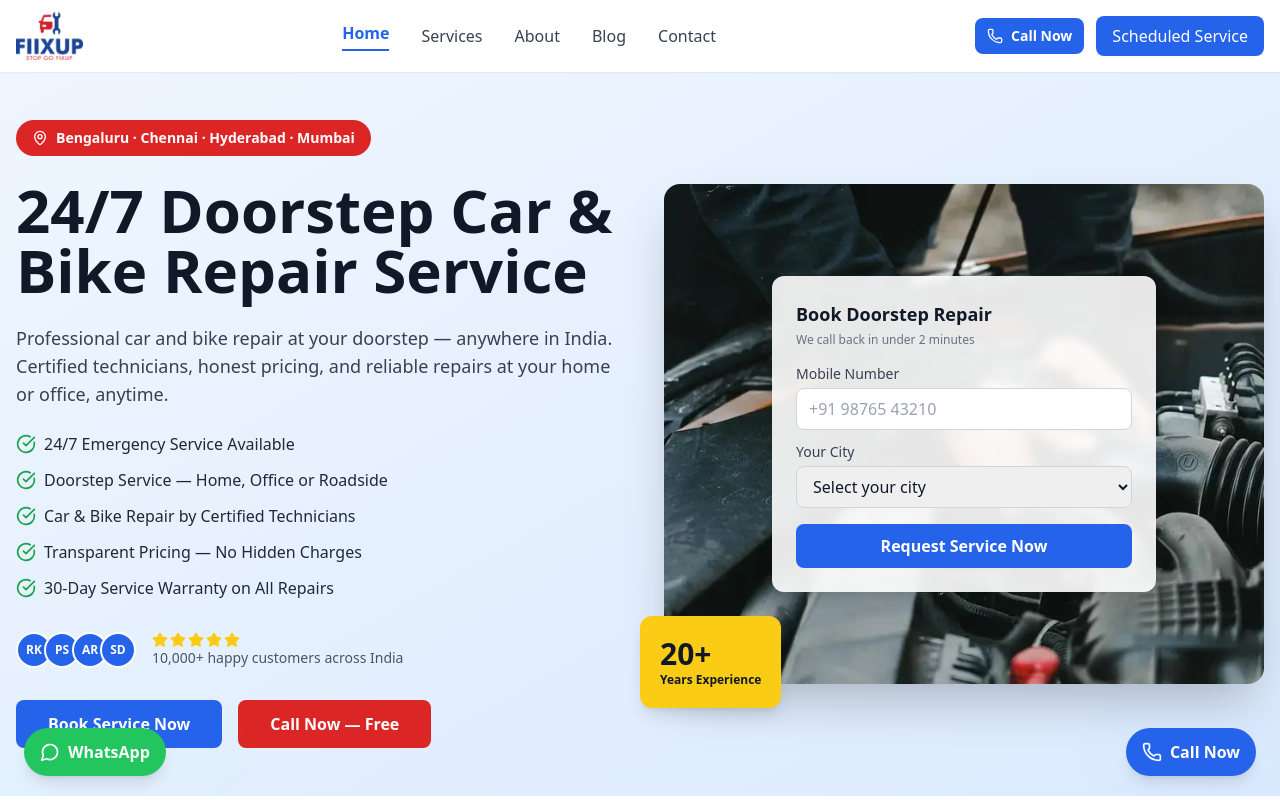
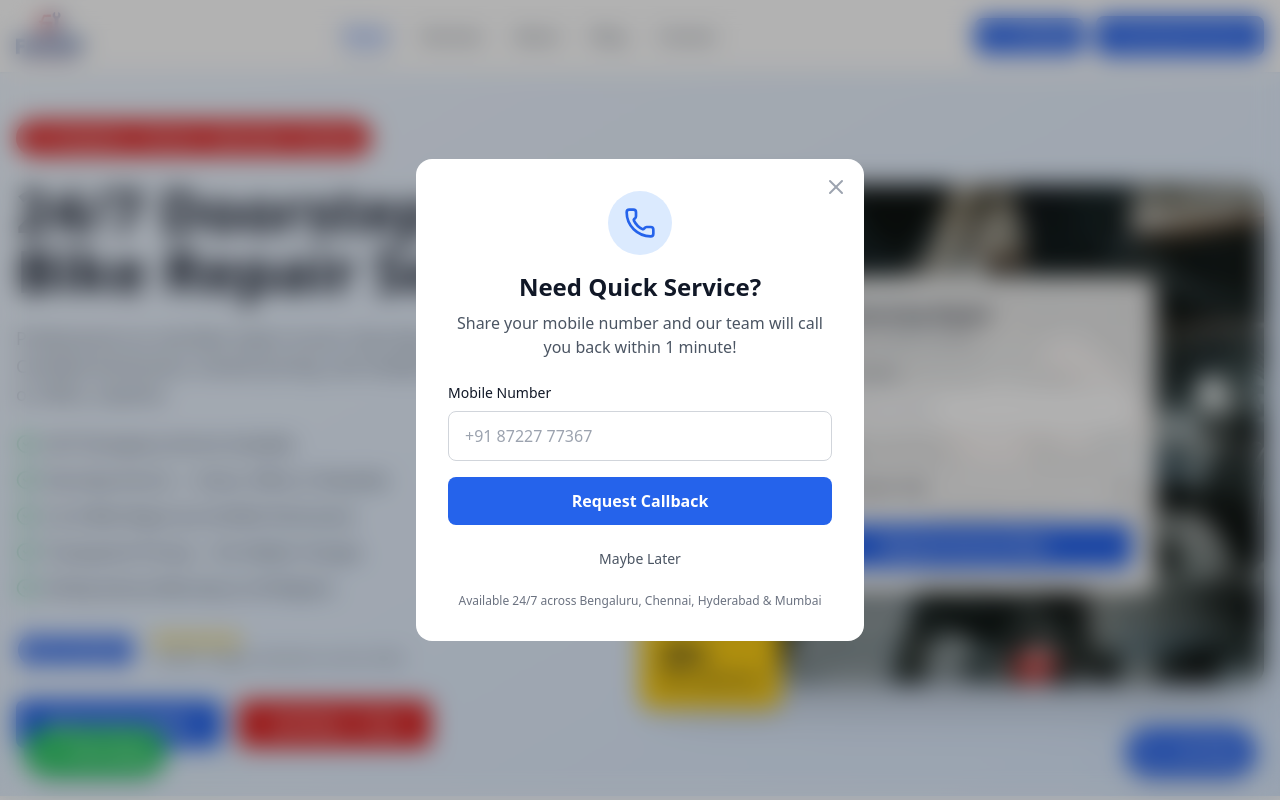
Before and after one commit to Shashi8969/fiixup_nextjs, a Next.js app: page / in a window 1280 px wide. Shown: the top 800 px of the page. Built offline with nearby package versions, Linux system fonts and the light colour scheme.

Commit message:
feat: add QuickServiceModal popup

```diff
--- a/app/layout.tsx
+++ b/app/layout.tsx
@@ -6,6 +6,7 @@ import { Footer } from "@/components/Footer";
 import { FloatingButtons } from "@/components/FloatingButtons";
 import { SITE_URL, SITE_NAME, DEFAULT_OG_IMAGE, DEFAULT_KEYWORDS } from "@/lib/constants";
 import { homeSchema } from "@/lib/schema";
+import { QuickServiceModal } from "@/components/QuickServiceModal";
 
 const inter = Inter({ subsets: ["latin"], variable: "--font-inter" });
 
@@ -55,6 +56,7 @@ export default function RootLayout({ children }: { children: React.ReactNode })
         <main>{children}</main>
         <Footer />
         <FloatingButtons />
+        <QuickServiceModal />
       </body>
     </html>
   );
--- /dev/null
+++ b/components/QuickServiceModal.tsx
@@ -0,0 +1,94 @@
+"use client";
+
+import { useState, useEffect } from "react";
+import { X, Phone } from "lucide-react";
+
+export function QuickServiceModal() {
+  const [isOpen, setIsOpen] = useState(false);
+  const [phoneNumber, setPhoneNumber] = useState("");
+
+  useEffect(() => {
+    const timer = setTimeout(() => {
+      const hasSeenModal = sessionStorage.getItem("hasSeenQuickServiceModal");
+      if (!hasSeenModal) {
+        setIsOpen(true);
+      }
+    }, 2000);
+    return () => clearTimeout(timer);
+  }, []);
+
+  const handleSubmit = (e: React.FormEvent) => {
+    e.preventDefault();
+    console.log("Phone number submitted:", phoneNumber);
+    sessionStorage.setItem("hasSeenQuickServiceModal", "true");
+    setIsOpen(false);
+  };
+
+  const handleClose = () => {
+    sessionStorage.setItem("hasSeenQuickServiceModal", "true");
+    setIsOpen(false);
+  };
+
+  if (!isOpen) return null;
+
+  return (
+    <div className="fixed inset-0 backdrop-blur-md bg-black/30 flex items-center justify-center z-[100] p-4">
+      <div className="bg-white rounded-2xl max-w-md w-full p-8 relative animate-in fade-in zoom-in duration-300">
+        <button
+          onClick={handleClose}
+          className="absolute top-4 right-4 text-gray-400 hover:text-gray-600 transition-colors"
+          aria-label="Close modal"
+        >
+          <X className="w-6 h-6" />
+        </button>
+
+        <div className="text-center mb-6">
+          <div className="w-16 h-16 bg-blue-100 rounded-full flex items-center justify-center mx-auto mb-4">
+            <Phone className="w-8 h-8 text-blue-600" />
+          </div>
+          <h2 className="text-2xl font-bold mb-2">Need Quick Service?</h2>
+          <p className="text-gray-600">
+            Share your mobile number and our team will call you back within 1 minute!
+          </p>
+        </div>
+
+        <form onSubmit={handleSubmit} className="space-y-4">
+          <div>
+            <label htmlFor="quick-phone" className="block text-sm font-medium mb-2">
+              Mobile Number
+            </label>
+            <input
+              type="tel"
+              id="quick-phone"
+              value={phoneNumber}
+              onChange={(e) => setPhoneNumber(e.target.value)}
+              placeholder="+91 87227 77367"
+              autoComplete="tel"
+              className="w-full px-4 py-3 border border-gray-300 rounded-lg focus:ring-2 focus:ring-blue-600 focus:border-transparent"
+              required
+            />
+          </div>
+
+          <button
+            type="submit"
+            className="w-full bg-blue-600 text-white py-3 rounded-lg hover:bg-blue-700 transition-colors font-semibold"
+          >
+            Request Callback
+          </button>
+
+          <button
+            type="button"
+            onClick={handleClose}
+            className="w-full text-gray-600 py-2 hover:text-gray-800 transition-colors text-sm"
+          >
+            Maybe Later
+          </button>
+        </form>
+
+        <p className="text-xs text-gray-500 text-center mt-4">
+          Available 24/7 across Bengaluru, Chennai, Hyderabad & Mumbai
+        </p>
+      </div>
+    </div>
+  );
+}
```
